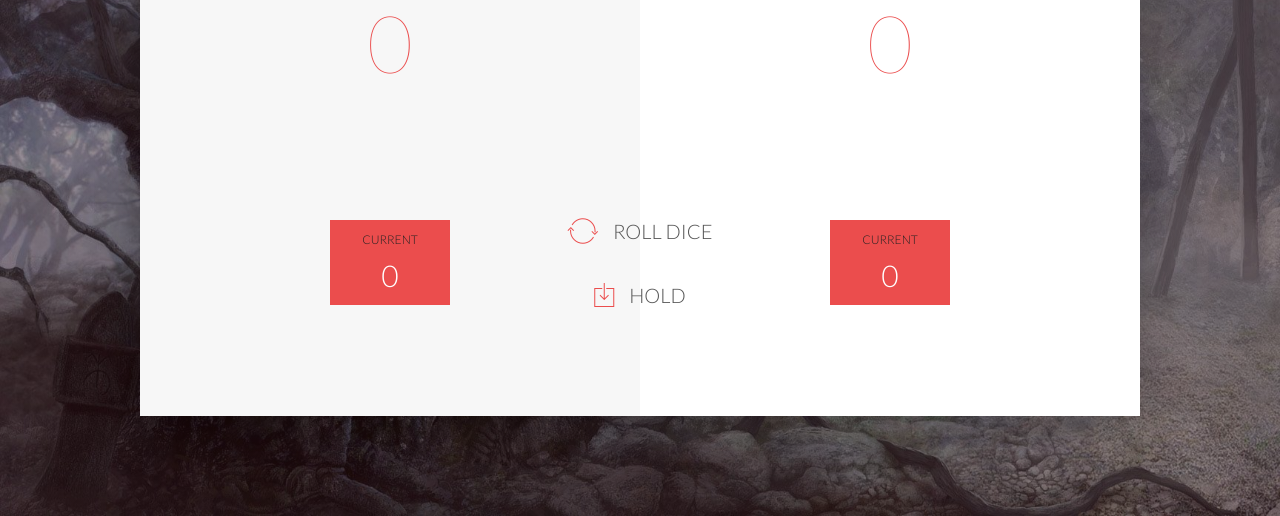
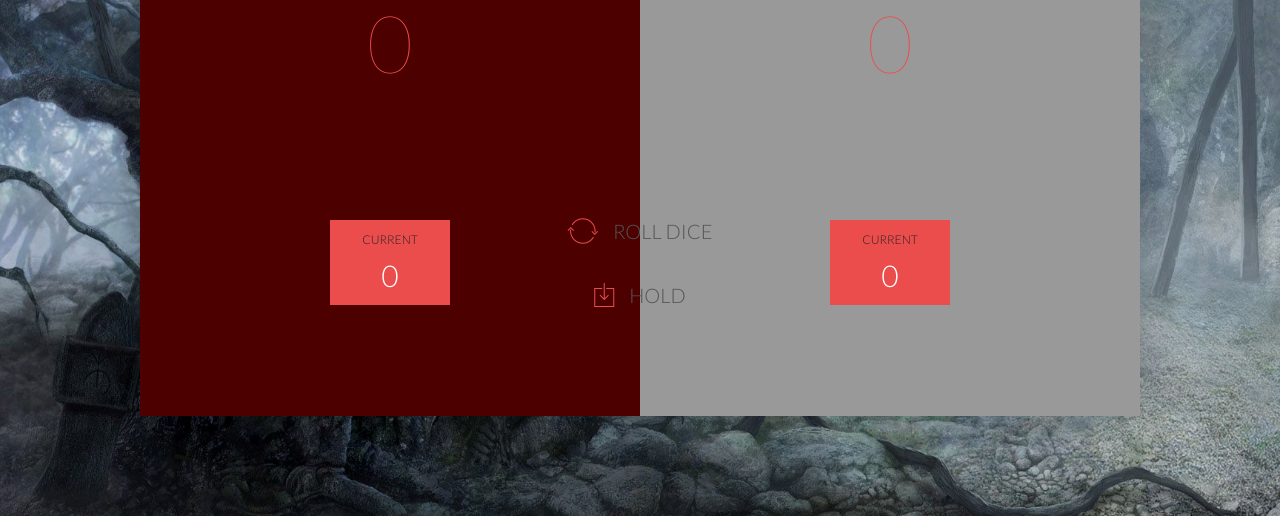
Before and after one commit to SwiftyFist/JsLearning, a plain HTML site: page 4-DOM-Pig-Game/index.html in a window 1280 px wide. Shown: the part 284-800 px from the top of the page. Drawn offline with nearby package versions, Linux system fonts and the light colour scheme.

Commit message:
Rifinendo roba

```diff
--- a/4-DOM-Pig-Game/app.js
+++ b/4-DOM-Pig-Game/app.js
@@ -3,6 +3,22 @@ var scores, roundScore, activeplayer;
 var diceDom0 = document.querySelector('.dice'),
     diceDom1 = document.querySelector('.dice1')
 var maxScore = document.querySelector('.input-maxScore');
+
+var getScore = function(player) {
+    return document.getElementById('score-'+player);
+}
+
+var getCurrent = function(player) {
+    return document.getElementById('current-'+player);
+}
+
+var getName = function(player) {
+    return document.getElementById('name-'+player);
+}
+
+var getPanel = function(player) {
+     return document.querySelector('.player-' + player + '-panel');
+}
 
 maxScore.value = 50;
 
@@ -19,28 +35,28 @@ function initGame() {
     diceDom0.style.display = 'none';
     diceDom1.style.display = 'none';
 
-    document.getElementById('score-0').textContent = '0';
-    document.getElementById('score-1').textContent = '0';
-    document.getElementById('current-0').textContent = '0';
-    document.getElementById('current-1').textContent = '0';
-    document.getElementById('name-0').textContent = 'Player 1';
-    document.getElementById('name-1').textContent = 'Player 2';
+    getScore(0).textContent = '0';
+    getScore(1).textContent = '0';
+    getCurrent(0).textContent = '0';
+    getCurrent(1).textContent = '0';
+    getName(0).textContent = 'Player 1';
+    getName(1).textContent = 'Player 2';
 
-    document.querySelector('.player-0-panel').classList.remove('winner');
-    document.querySelector('.player-1-panel').classList.remove('winner');
-    document.querySelector('.player-0-panel').classList.remove('active');
-    document.querySelector('.player-0-panel').classList.add('active');
-    document.querySelector('.player-1-panel').classList.remove('active');
+    getPanel(0).classList.remove('winner');
+    getPanel(1).classList.remove('winner');
+    getPanel(0).classList.remove('active');
+    getPanel(0).classList.add('active');
+    getPanel(1).classList.remove('active');
 }
 
 function changePlayer() {
     roundScore = 0;
     activePlayer = activePlayer === 1 ? 0 : 1;
 
-    document.getElementById('current-0').textContent = '0';
-    document.getElementById('current-1').textContent = '0';
-    document.querySelector('.player-0-panel').classList.toggle('active');
-    document.querySelector('.player-1-panel').classList.toggle('active');
+    getCurrent(0).textContent = '0';
+    getCurrent(1).textContent = '0';
+    getPanel(0).classList.toggle('active');
+    getPanel(1).classList.toggle('active');
 
     diceDom0.style.display = 'none';
     diceDom1.style.display = 'none';
@@ -56,11 +72,11 @@ document.querySelector('.btn-roll').addEventListener('click', function () {
 
         if(randomNumber[0] === 6 && randomNumber[1] === 6) {
             scores[activePlayer] = 0;
-            document.querySelector('#score-' + activePlayer).textContent = scores[activePlayer];
+            getScore(activePlayer).textContent = scores[activePlayer];
             changePlayer();
         }else if (randomNumber[0] !== 1 && randomNumber[1] !== 1) {
             roundScore += randomNumber[0] + randomNumber[1];
-            document.querySelector('#current-' + activePlayer).textContent = roundScore;
+            getCurrent(activePlayer).textContent = roundScore;
         } else {
             changePlayer();
         }
@@ -70,14 +86,14 @@ document.querySelector('.btn-roll').addEventListener('click', function () {
 document.querySelector('.btn-hold').addEventListener('click', function () {
     if (gamePlaying) {
         scores[activePlayer] += roundScore;
-        document.querySelector('#score-' + activePlayer).textContent = scores[activePlayer];
+        getScore(activePlayer).textContent = scores[activePlayer];
 
         if (scores[activePlayer] >= maxScore.value) {
-            document.querySelector('#name-' + activePlayer).textContent = 'WINNER!';
+            getName(activePlayer).textContent = 'WINNER!';
             diceDom0.style.display = 'none';
             diceDom1.style.display = 'none';
-            document.querySelector('.player-' + activePlayer + '-panel').classList.add('winner');
-            document.querySelector('.player-' + activePlayer + '-panel').classList.remove('active');
+            getPanel(activePlayer).classList.add('winner');
+            getPanel(activePlayer).classList.remove('active');
             gamePlaying = false;
         } else {
             changePlayer();
--- a/4-DOM-Pig-Game/index.html
+++ b/4-DOM-Pig-Game/index.html
@@ -31,7 +31,7 @@
 
             <button class="btn-new"><i class="ion-ios-plus-outline"></i>New game</button>
             <label class='label-maxScore'>Max Score</label>
-            <input class='input-maxScore' type="number" value="10">
+            <input class='input-maxScore' type="number" value="10" style="background: trasparent;">
             <button class="btn-roll"><i class="ion-ios-loop"></i>Roll dice</button>
             <button class="btn-hold"><i class="ion-ios-download-outline"></i>Hold</button>
 
--- a/4-DOM-Pig-Game/style.css
+++ b/4-DOM-Pig-Game/style.css
@@ -16,7 +16,7 @@
 }
 
 body {
-    background-image: linear-gradient(rgba(62, 20, 20, 0.4), rgba(62, 20, 20, 0.4)), url(back.jpg);
+    background-image: url(back.jpg);
     background-size: cover;
     background-position: center;
     font-family: Lato;
@@ -32,7 +32,7 @@ body {
     top: 50%;
     left: 50%;
     transform: translate(-50%, -50%);
-    background-color: #fff;
+    background-color: #999999;
     box-shadow: 0px 10px 50px rgba(0, 0, 0, 0.3);
     overflow: hidden;
 }
@@ -70,7 +70,7 @@ body {
     margin-bottom: 130px;
 }
 
-.active { background-color: #f7f7f7; }
+.active { background-color: #4d0000; }
 .active .player-name { font-weight: 300; }
 
 .active .player-name::after {
@@ -146,7 +146,6 @@ i {
     text-align: center;
     outline: none;
     border: none;
-
 }
 .label-maxScore {
     top: 14%;
```
